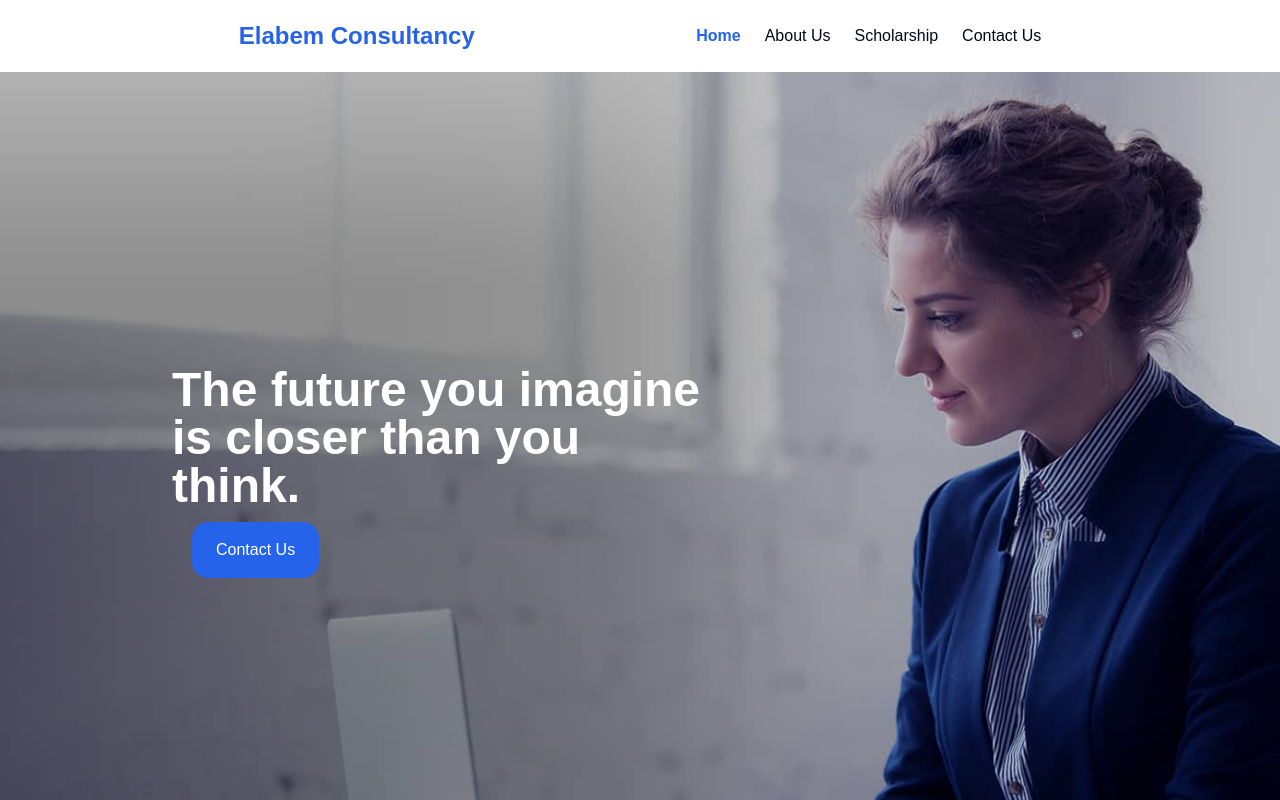
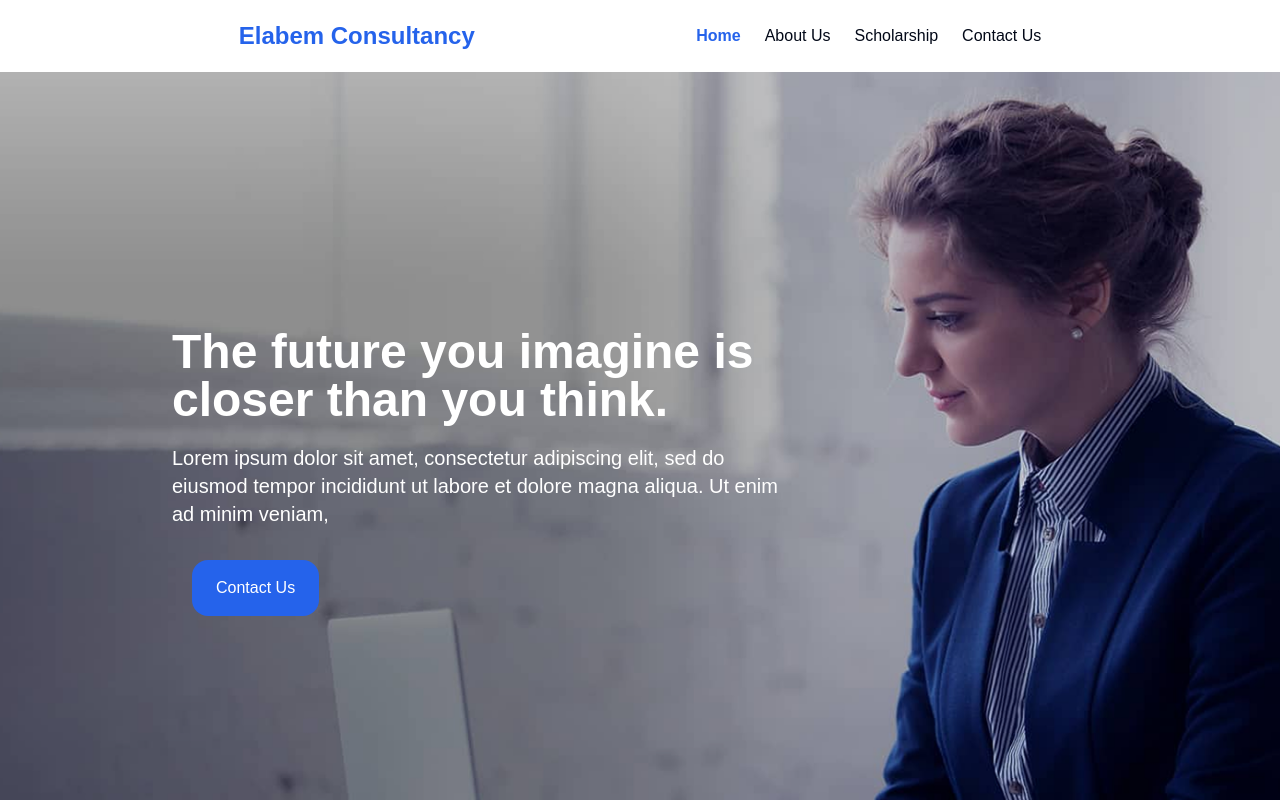
Before and after one commit to kasahun-welela/elabem, a Next.js app: page / in a window 1280 px wide. Shown: the top 800 px of the page. Built offline with nearby package versions, Linux system fonts and the light colour scheme.

Commit message:
add description

```diff
--- a/components/Hero.tsx
+++ b/components/Hero.tsx
@@ -28,10 +28,15 @@ export default function Hero() {
     // </div>
 
     <div className="mt-20 md:mt-0 h-80 md:h-screen bg-[url('/hero2.png')] md:bg-cover flex flex-col justify-center  ">
-      <div className="md:ml-40 px-3">
-        <h1 className="md:max-w-[50%]  text-white text-2xl md:text-5xl font-extrabold">
+      <div className="md:ml-40 px-3 md:max-w-[50%] ">
+        <h1 className=" text-white text-2xl md:text-5xl font-extrabold">
           The future you imagine is closer than you think.
         </h1>
+        <p className="py-5 text-white md:text-xl">
+          Lorem ipsum dolor sit amet, consectetur adipiscing elit, sed do
+          eiusmod tempor incididunt ut labore et dolore magna aliqua. Ut enim ad
+          minim veniam,
+        </p>
         <div className="space-x-2 ml-5">
           <Link
             href="/contact-us"
```
